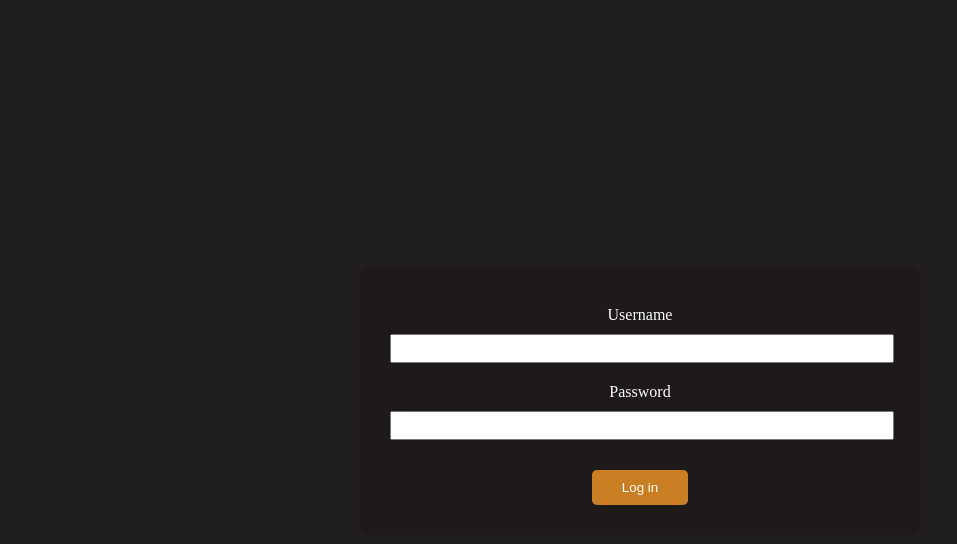
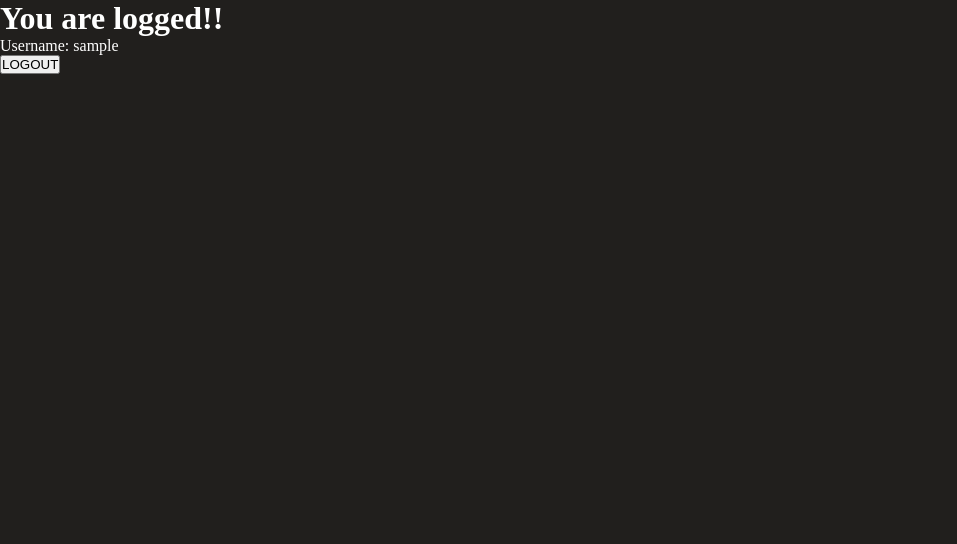
Before and after one commit to arben-djokovic/code-art, a React (Create React App) app: page / in a window 1280 px wide. Shown: the top 544 px of the page, without its empty margins (0-957 px from the left). Built offline with nearby package versions, Linux system fonts and the light colour scheme; sample sign-in values are in the browser's storage.

Commit message:
Finished

```diff
--- a/src/App.js
+++ b/src/App.js
@@ -1,12 +1,19 @@
 import { Switch, Route } from 'react-router-dom';
 import Login from './pages/Login/Login';
+import { GuestRoute } from './services/GuestRoute';
+import { PrivateRoute } from './services/PrivateRoute';
+import Home from './pages/Home/Home';
+import { ToastContainer } from 'react-toastify';
+import 'react-toastify/dist/ReactToastify.css';
 
 function App() {
   return (
     <div className="App">
       <Switch>
-        <Route path="/" component={Login} />
+        <Route path="/log-in" component={Login} />
+        <Route path="/" component={Home} />
       </Switch>
+      <ToastContainer />
     </div>
   );
 }
--- a/src/api/apiCalls.js
+++ b/src/api/apiCalls.js
@@ -1,9 +1,11 @@
-import axios from 'axios'
+import axios from 'axios';
 
-export default axios.create({
-    baseURL: 'http://codeart.cc',
-    headers: { "Content-Type": "application/json",
-        "24CA04APR02": "A3RA7554F80ET26"
-      },
-      mode: 'no-cors'
-})
+const api = axios.create({
+  baseURL: 'http://codeart.cc',
+  // mode: 'no-cors',
+  headers: {
+    "Content-Type": "application/json"
+  }
+});
+
+export default api;
--- /dev/null
+++ b/src/pages/Home/Home.js
@@ -0,0 +1,29 @@
+import React from 'react'
+import { PrivateRoute } from '../../services/PrivateRoute'
+import { auth } from '../../services/AuthService';
+import apiCalls from "../../api/apiCalls";
+import { ToastContainer, toast } from 'react-toastify';
+import { useHistory } from 'react-router-dom';
+
+export default function Home() {
+    const history = useHistory();
+
+    const logOut = async() => {
+        try{
+          const response = await apiCalls.post("/user/logout");
+          toast.success("Logged out");
+          auth.logout()
+          history.push("/log-in");
+        }catch(err){
+            toast.error(err.response.data.responseCodes[0].responseKey)
+        }
+      }
+  return (<PrivateRoute>
+        <div>
+            <h1>You are logged!!</h1>
+            <p>Username: {localStorage.getItem("username")}</p>
+            <button onClick={logOut}>LOGOUT</button>
+        </div>
+    </PrivateRoute>
+  )
+}
--- a/src/pages/Login/Login.js
+++ b/src/pages/Login/Login.js
@@ -1,51 +1,66 @@
-import React, { useState } from 'react'
-import './Login.scss'
-import apiCalls from '../../api/apiCalls'
-import { auth } from '../../services/AuthService'
-import { useHistory } from 'react-router-dom';
-import { toast } from 'react-toastify';
+import React, { useState } from "react";
+import "./Login.scss";
+import apiCalls from "../../api/apiCalls";
+import { useHistory } from "react-router-dom";
+import { ToastContainer, toast } from "react-toastify";
+import { auth } from "../../services/AuthService";
+import { GuestRoute } from "../../services/GuestRoute";
 
 export default function Login() {
+  const history = useHistory();
+  const [usernameInput, setUsernameInput] = useState("");
+  const [passwordInput, setPasswordInput] = useState("");
 
-    const history = useHistory();
-
-    let [usernameInput, setUsernameInput] = useState("")
-    let [passwordInput, setPasswordInput] = useState("")
-
-    const login = async(e) => {
-        e.preventDefault()
+  const loginFun = async (e) => {
+    e.preventDefault();
     if (usernameInput.length === 0 || passwordInput.length === 0) {
-            toast.error('Please fill all input fields')
+      toast.error("Please fill all input fields");
+    } else {
+      const userInfos = {
+        requestBody: {
+          username: usernameInput,
+          password: passwordInput
         }
-        else {
-            let userInfos = {
-              username: String(usernameInput),
-              password: String(passwordInput)
-            }
+      };
       try {
-                              const response = await apiCalls.post('/user/login', userInfos)
-                            console.log(response)
-                              auth.login(response.data.access, usernameInput)
-                              history.push('/');
-                            }
-                            catch (error) {
-                                console.log(error)
+        const response = await apiCalls.post("/user/login", userInfos);
+        if(response.data.success){
+          const token = response.headers['24ca04apr02'];
+          auth.login(token, usernameInput)
+          toast.success("You are logged!")
+          history.push("/");
+        };
+      } catch (error) {
+        toast.error(error.response.data.responseCodes[0].responseKey);
       }
     }
-    }
-  return (
-    <div className='authPage'>
-        <form className='authForm'>
+  };
+
+  return (<GuestRoute>
+    <div className="authPage">
+      <form className="authForm">
         <div className="input">
           <p>Username</p>
-                <input onChange={(e) => { setUsernameInput(e.target.value) }} type="text" name='username' />
+          <input
+            value={usernameInput}
+            onChange={(e) => setUsernameInput(e.target.value)}
+            type="text"
+            name="username"
+          />
         </div>
         <div className="input">
           <p>Password</p>
-                <input onChange={(e) => { setPasswordInput(e.target.value) }} type="password" name='password' />
+          <input
+            value={passwordInput}
+            onChange={(e) => setPasswordInput(e.target.value)}
+            type="password"
+            name="password"
+          />
         </div>
-            <button className='loginBtn' onClick={login}>Log in</button>
+        <button className="loginBtn" onClick={loginFun}>
+          Log in
+        </button>
       </form>
-    </div>
-  )
+    </div></GuestRoute>
+  );
 }
--- a/src/services/AuthService.js
+++ b/src/services/AuthService.js
@@ -9,7 +9,7 @@ class AuthService {
   };
 
   setJWT = (token) =>
-    (api.defaults.headers.common["Authorization"] = `Bearer ${token}`);
+      (api.defaults.headers.common["24CA04APR02"] = token);
 
   login = (access, username) => {
     localStorage.setItem("accessToken", access);
--- a/src/services/GuestRoute.js
+++ b/src/services/GuestRoute.js
@@ -1,10 +1,20 @@
 import React from "react";
+import { Route, Redirect} from 'react-router-dom';
 import { auth } from "./AuthService";
-import { Navigate } from 'react-router';
 
-export const GuestRoute = ({children}) => {
+
+export const GuestRoute = ({ children, ...rest }) => {
   let isAuthenticated = auth.getAuthStatus();
   return (
-        isAuthenticated ? <Navigate to="/" /> : children
+    <Route
+      {...rest}
+      render={({ location }) =>
+        isAuthenticated ? (
+          <Redirect to="/" replace />
+        ) : (
+          children
+        )
+      }
+    />
   );
 };
--- a/src/services/PrivateRoute.js
+++ b/src/services/PrivateRoute.js
@@ -1,10 +1,19 @@
 import React from "react";
-import { Navigate } from "react-router-dom";
+import { Route, Redirect } from "react-router-dom";
 import { auth } from "./AuthService";
 
-export const PrivateRoute = ({children}) => {
+export const PrivateRoute = ({ children, ...rest }) => {
   let isAuthenticated = auth.getAuthStatus();
   return (
-        isAuthenticated ? children : <Navigate to="/log-in" />
+    <Route
+      {...rest}
+      render={({ location }) =>
+        isAuthenticated ? (
+          children
+        ) : (
+          <Redirect to="/log-in" />
+        )
+      }
+    />
   );
 };
```
Lines whose indentation alone changed are shown as unchanged.
